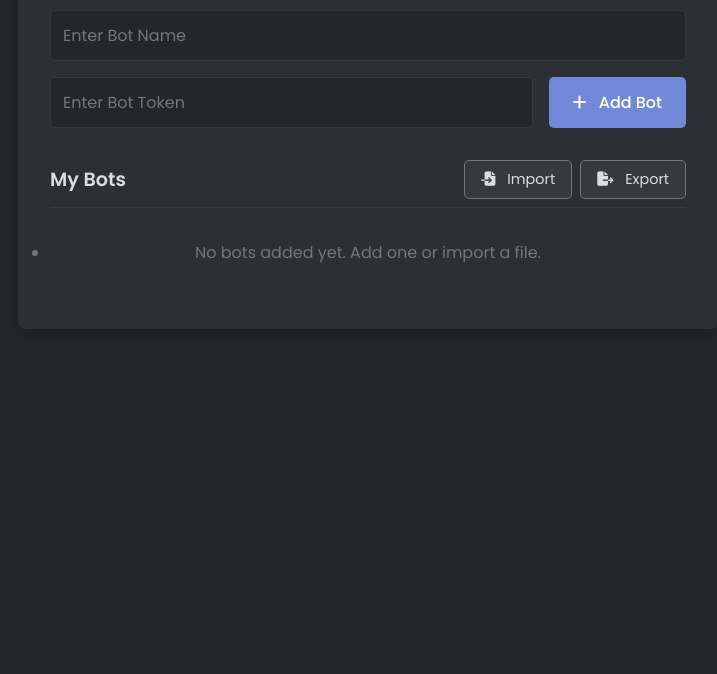
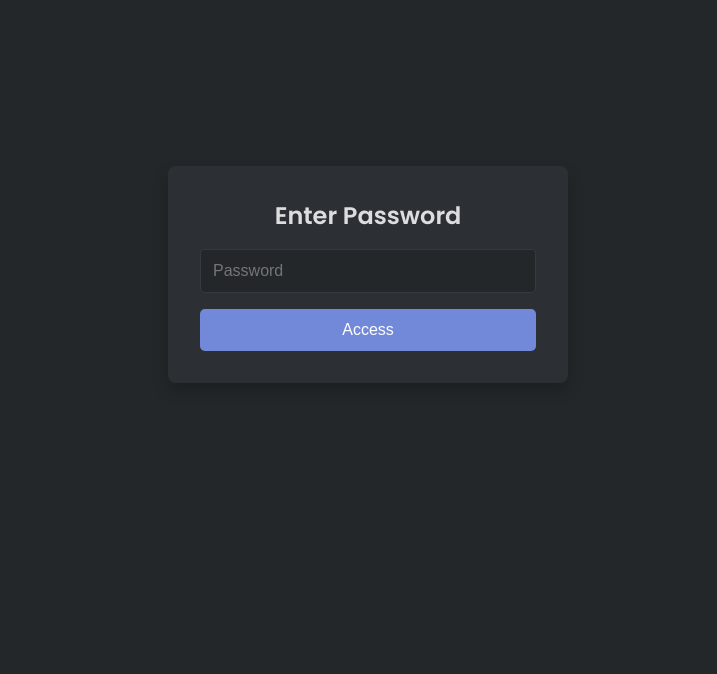
Before and after one commit to Alex75Arber/token-manager, a plain HTML site: page Tokens.html in a window 1280 px wide. Shown: the part 126-800 px from the top of the page, without its empty margins (272-989 px from the left). Drawn offline with Linux system fonts and the light colour scheme.

Commit message:
Tokens.html

```diff
--- a/Tokens.html
+++ b/Tokens.html
@@ -31,10 +31,44 @@
       font-family: var(--font-primary);
       display: flex;
       justify-content: center;
-      align-items: flex-start;
+      align-items: center; /* Center the password prompt */
       min-height: 100vh;
       padding: 2rem;
     }
+    /* Styles for the password prompt */
+    #password-prompt {
+      background-color: var(--background-secondary);
+      padding: 2rem;
+      border-radius: 8px;
+      box-shadow: 0 8px 16px rgba(0, 0, 0, 0.2);
+      text-align: center;
+      width: 100%;
+      max-width: 400px;
+    }
+    #password-prompt h2 { margin-bottom: 1rem; }
+    #password-prompt input {
+      width: 100%;
+      padding: 0.75rem;
+      margin-bottom: 1rem;
+      border-radius: 5px;
+      border: 1px solid var(--background-tertiary);
+      background-color: var(--background-primary);
+      color: var(--text-normal);
+      font-size: 1rem;
+    }
+    #password-prompt button {
+      width: 100%;
+      padding: 0.75rem 1.5rem;
+      background: var(--brand-primary);
+      border: none;
+      border-radius: 5px;
+      color: white;
+      font-size: 1rem;
+      cursor: pointer;
+      transition: background-color 0.2s ease;
+    }
+    #password-prompt button:hover { background-color: var(--brand-primary-hover); }
+
     .container {
       width: 100%;
       max-width: 700px;
@@ -43,56 +77,43 @@
       border-radius: 8px;
       box-shadow: 0 8px 16px rgba(0, 0, 0, 0.2);
     }
+    /* Other styles are the same */
     header h1 { text-align: center; margin-bottom: 1.5rem; font-weight: 600; }
     .add-bot-form { display: flex; gap: 1rem; margin-bottom: 2rem; flex-wrap: wrap; }
-    .add-bot-form input {
-      flex-grow: 1; padding: 0.75rem; border-radius: 5px; border: 1px solid var(--background-tertiary);
-      background-color: var(--background-primary); color: var(--text-normal); font-family: var(--font-primary);
-      font-size: 1rem; transition: border-color 0.2s ease;
-    }
+    .add-bot-form input { flex-grow: 1; padding: 0.75rem; border-radius: 5px; border: 1px solid var(--background-tertiary); background-color: var(--background-primary); color: var(--text-normal); font-family: var(--font-primary); font-size: 1rem; transition: border-color 0.2s ease; }
     .add-bot-form input:focus { outline: none; border-color: var(--brand-primary); }
     .add-bot-form input::placeholder { color: var(--text-muted); }
-    .add-bot-form button {
-      padding: 0.75rem 1.5rem; background: var(--brand-primary); border: none; border-radius: 5px; color: white;
-      font-family: var(--font-primary); font-size: 1rem; font-weight: 500; cursor: pointer; transition: background-color 0.2s ease;
-    }
+    .add-bot-form button { padding: 0.75rem 1.5rem; background: var(--brand-primary); border: none; border-radius: 5px; color: white; font-family: var(--font-primary); font-size: 1rem; font-weight: 500; cursor: pointer; transition: background-color 0.2s ease; }
     .add-bot-form button:hover { background-color: var(--brand-primary-hover); }
     .add-bot-form button .fa-plus { margin-right: 0.5rem; }
-    .bot-list-controls {
-        display: flex; justify-content: space-between; align-items: center;
-        border-bottom: 1px solid var(--background-tertiary); padding-bottom: 0.5rem;
-    }
+    .bot-list-controls { display: flex; justify-content: space-between; align-items: center; border-bottom: 1px solid var(--background-tertiary); padding-bottom: 0.5rem; }
     .bot-list-header { font-size: 1.2rem; font-weight: 600; color: var(--text-normal); }
     .list-actions { display: flex; gap: 0.5rem; }
-    .list-actions .btn-secondary {
-        padding: 0.5rem 1rem; background: var(--background-tertiary); border: 1px solid var(--text-muted);
-        border-radius: 5px; color: var(--text-normal); font-family: var(--font-primary);
-        font-size: 0.9rem; cursor: pointer; transition: all 0.2s ease;
-    }
+    .list-actions .btn-secondary { padding: 0.5rem 1rem; background: var(--background-tertiary); border: 1px solid var(--text-muted); border-radius: 5px; color: var(--text-normal); font-family: var(--font-primary); font-size: 0.9rem; cursor: pointer; transition: all 0.2s ease; }
     .list-actions .btn-secondary:hover { background: var(--background-primary); border-color: var(--brand-primary); }
     .list-actions .btn-secondary i { margin-right: 0.5rem; }
     .bot-list { list-style: none; padding: 0; }
     .empty-state { text-align: center; padding: 2rem; color: var(--text-muted); }
-    .bot-item {
-      background-color: var(--background-tertiary); padding: 1rem 1.5rem; margin-top: 1rem; border-radius: 5px;
-      display: flex; justify-content: space-between; align-items: center; flex-wrap: wrap; gap: 1rem;
-    }
+    .bot-item { background-color: var(--background-tertiary); padding: 1rem 1.5rem; margin-top: 1rem; border-radius: 5px; display: flex; justify-content: space-between; align-items: center; flex-wrap: wrap; gap: 1rem; }
     .bot-info { flex-grow: 1; min-width: 200px; }
     .bot-info .bot-name { font-weight: 600; font-size: 1.1rem; color: #fff; }
     .bot-info .bot-token { font-family: monospace; color: var(--text-muted); font-size: 0.9rem; word-break: break-all; }
     .bot-actions { display: flex; gap: 0.75rem; }
-    .bot-actions button {
-        background: none; border: 1px solid var(--text-muted); color: var(--text-muted); width: 40px; height: 40px;
-        border-radius: 50%; cursor: pointer; font-size: 1rem; display: flex; justify-content: center; align-items: center;
-        transition: all 0.2s ease;
-    }
+    .bot-actions button { background: none; border: 1px solid var(--text-muted); color: var(--text-muted); width: 40px; height: 40px; border-radius: 50%; cursor: pointer; font-size: 1rem; display: flex; justify-content: center; align-items: center; transition: all 0.2s ease; }
     .bot-actions .btn-copy:hover { background-color: var(--brand-primary); border-color: var(--brand-primary); color: #fff; }
     .bot-actions .btn-toggle-visibility:hover { background-color: var(--success-primary); border-color: var(--success-primary); color: #fff; }
     .bot-actions .btn-delete:hover { background-color: var(--danger-primary); border-color: var(--danger-primary); color: #fff; }
   </style>
 </head>
 <body>
-  <main class="container">
+
+  <div id="password-prompt">
+    <h2>Enter Password</h2>
+    <input type="password" id="password-input" placeholder="Password" />
+    <button id="password-submit">Access</button>
+  </div>
+
+  <main class="container" id="app-container" style="display: none;">
     <header><h1>Secure Discord Bot Token Manager</h1></header>
     <form class="add-bot-form" id="addBotForm">
       <input type="text" id="botName" placeholder="Enter Bot Name" required />
@@ -111,7 +132,38 @@
 
     <ul id="botList"></ul>
   </main>
+
   <script>
+    // --- PASSWORD PROTECTION SCRIPT ---
+    // ##################################################################
+    // ### CHANGE YOUR PASSWORD HERE ###
+    const CORRECT_PASSWORD = 'your-secret-password';
+    // ##################################################################
+
+    const passwordPrompt = document.getElementById('password-prompt');
+    const passwordInput = document.getElementById('password-input');
+    const passwordSubmit = document.getElementById('password-submit');
+    const appContainer = document.getElementById('app-container');
+
+    function attemptLogin() {
+        if (passwordInput.value === CORRECT_PASSWORD) {
+            passwordPrompt.style.display = 'none';
+            appContainer.style.display = 'block';
+            document.body.style.alignItems = 'flex-start'; // Re-align body after login
+        } else {
+            alert('Incorrect password!');
+            passwordInput.value = '';
+        }
+    }
+
+    passwordSubmit.addEventListener('click', attemptLogin);
+    passwordInput.addEventListener('keypress', function(e) {
+        if (e.key === 'Enter') {
+            attemptLogin();
+        }
+    });
+
+    // --- MAIN APPLICATION SCRIPT ---
     document.addEventListener('DOMContentLoaded', () => {
       const addBotForm = document.getElementById('addBotForm');
       const botNameInput = document.getElementById('botName');
@@ -172,32 +224,23 @@
         saveBots(); renderBots();
       });
 
-      // MODIFIED EXPORT FUNCTIONALITY
       exportBtn.addEventListener('click', () => {
         if (botData.length === 0) {
           alert("There's nothing to export!");
           return;
         }
-
-        // 1. Ask user for a filename, providing a default
         let filename = prompt("Enter a filename for your backup:", "discord_bots.json");
-
-        // 2. If user clicks "Cancel" or enters nothing, stop the function
         if (!filename) {
           return;
         }
-
-        // 3. Ensure the filename ends with .json
         if (!filename.toLowerCase().endsWith('.json')) {
           filename += '.json';
         }
-
         const dataStr = JSON.stringify(botData, null, 2);
         const dataBlob = new Blob([dataStr], { type: 'application/json' });
         const url = URL.createObjectURL(dataBlob);
         const link = document.createElement('a');
         link.href = url;
-        // 4. Use the user-provided filename for the download
         link.download = filename;
         document.body.appendChild(link);
         link.click();
```
